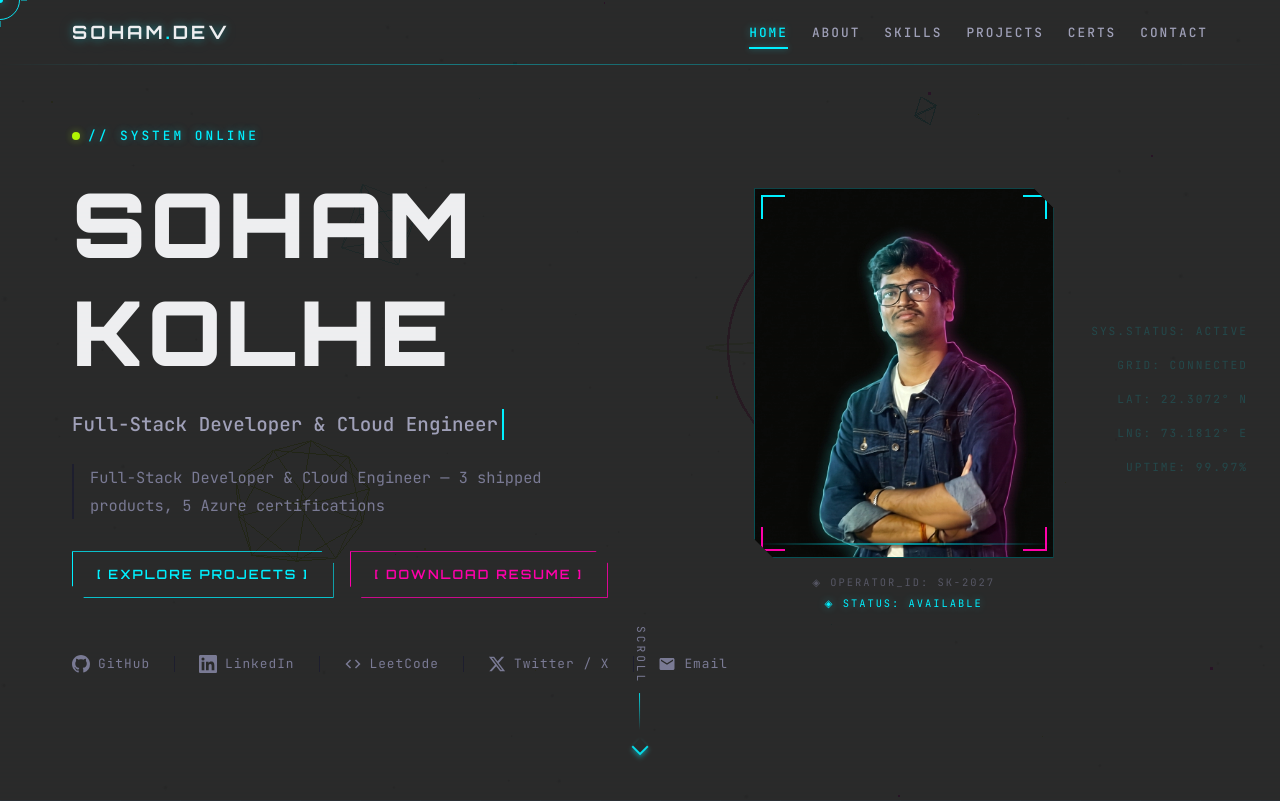
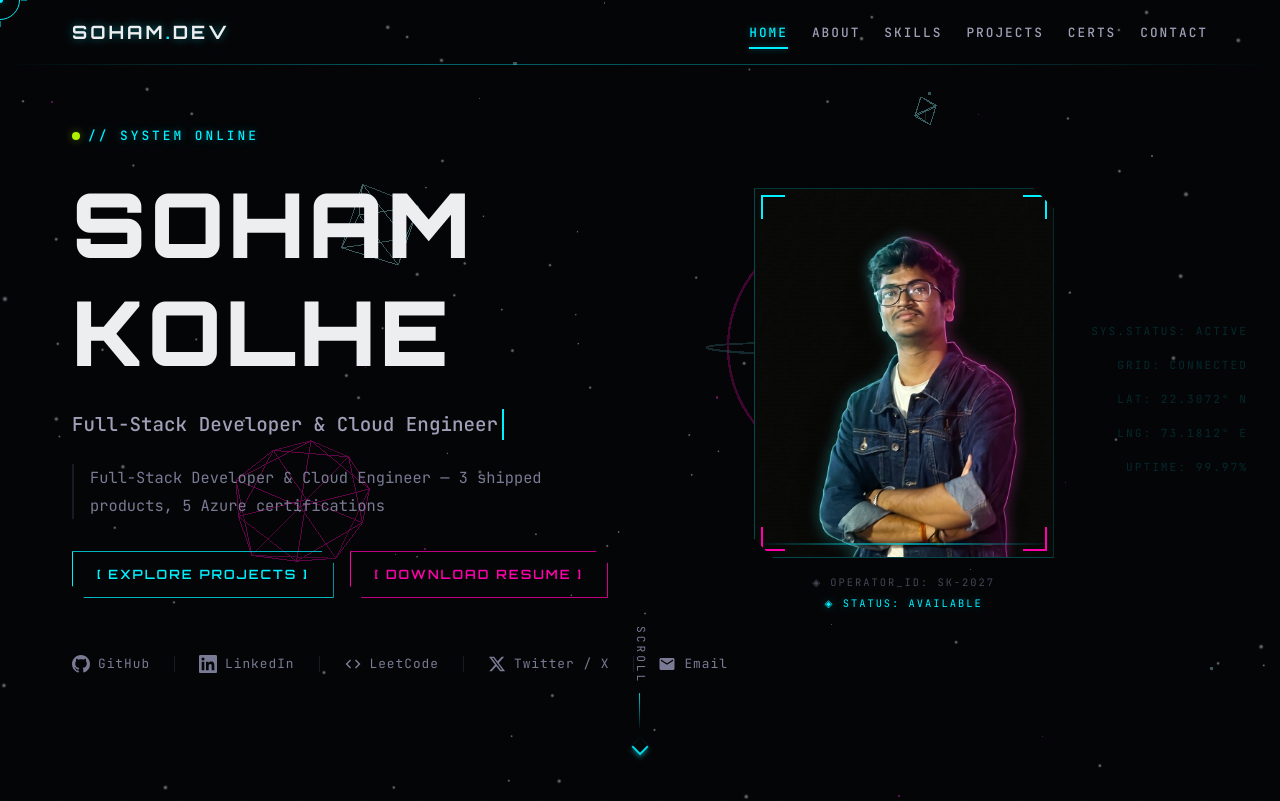
Before and after one commit to soham-kolhe/Soham.dev, a React (Vite) app: page / in a window 1280 px wide. Shown: the top 801 px of the page. Built offline with nearby package versions, Linux system fonts and the light colour scheme.

Commit message:
feat: update theme colors for improved aesthetics and consistency across components

```diff
--- a/index.html
+++ b/index.html
@@ -30,7 +30,7 @@
     <link href="https://fonts.googleapis.com/css2?family=JetBrains+Mono:ital,wght@0,100..800;1,100..800&family=Orbitron:wght@400..900&display=swap" rel="stylesheet" />
 
     <!-- Theme Color -->
-    <meta name="theme-color" content="#0D0D0D" />
+    <meta name="theme-color" content="#000000" />
   </head>
   <body>
     <div id="root"></div>
--- a/src/components/Background/CourierDrone.jsx
+++ b/src/components/Background/CourierDrone.jsx
@@ -8,8 +8,8 @@ const SECTION_COLORS = [
   '#00F0FF', // about: cyan
   '#FF00AA', // skills: magenta
   '#FF00AA', // projects: magenta
-  '#B8FF00', // certs: green
-  '#B8FF00', // contact: green
+  '#00F0FF', // certs: cyan
+  '#FF00AA', // contact: magenta
 ];
 
 export default function CourierDrone({ degraded }) {
--- a/src/components/Background/CyberpunkScene.jsx
+++ b/src/components/Background/CyberpunkScene.jsx
@@ -109,7 +109,7 @@ function FloatingShape({ position, geometry, color, speed = 1, reducedMotion })
           emissiveIntensity={0.65}
           wireframe
           transparent
-          opacity={0.6}
+          opacity={0.7}
         />
       </mesh>
     </Float>
@@ -135,7 +135,6 @@ function NeonParticles({ count = 100 }) {
     const colorOptions = [
       [0, 0.94, 1],     // cyan
       [1, 0, 0.67],     // magenta
-      [0.72, 1, 0],     // green
     ];
     for (let i = 0; i < count; i++) {
       const c = colorOptions[Math.floor(Math.random() * colorOptions.length)];
@@ -236,10 +235,10 @@ function DataSphere({ degraded, reducedMotion }) {
         <meshStandardMaterial
           color="#00F0FF"
           emissive="#00F0FF"
-          emissiveIntensity={degraded ? 0.45 : 0.3}
+          emissiveIntensity={degraded ? 0.5 : 0.6}
           wireframe
           transparent
-          opacity={degraded ? 0.5 : 0.3}
+          opacity={degraded ? 0.55 : 0.5}
         />
       </mesh>
       {/* Outer wireframe ring */}
@@ -248,9 +247,9 @@ function DataSphere({ degraded, reducedMotion }) {
         <meshStandardMaterial
           color="#FF00AA"
           emissive="#FF00AA"
-          emissiveIntensity={0.5}
+          emissiveIntensity={0.65}
           transparent
-          opacity={0.5}
+          opacity={0.6}
         />
       </mesh>
       {/* Second ring */}
@@ -258,11 +257,11 @@ function DataSphere({ degraded, reducedMotion }) {
         <mesh rotation={[Math.PI / 2, 0, 0]}>
           <torusGeometry args={[2.0, 0.015, 8, 32]} />
           <meshStandardMaterial
-            color="#B8FF00"
-            emissive="#B8FF00"
-            emissiveIntensity={0.4}
+            color="#00F0FF"
+            emissive="#00F0FF"
+            emissiveIntensity={0.55}
             transparent
-            opacity={0.3}
+            opacity={0.4}
           />
         </mesh>
       )}
@@ -348,15 +347,15 @@ function Scene({ degraded, reducedMotion }) {
   return (
     <group ref={groupRef}>
       {/* Depth Fog */}
-      <fog attach="fog" args={['#0D0D0D', 8, 25]} />
+      <fog attach="fog" args={['#000000', 8, 25]} />
 
       {/* Ambient and point lights */}
-      <ambientLight intensity={degraded ? 0.35 : 0.15} />
+      <ambientLight intensity={degraded ? 0.4 : 0.25} />
       <pointLight position={[5, 5, 5]} color="#00F0FF" intensity={1} distance={20} />
       {!degraded && (
         <>
           <pointLight position={[-5, 3, -5]} color="#FF00AA" intensity={0.8} distance={20} />
-          <pointLight position={[0, -3, 5]} color="#B8FF00" intensity={0.5} distance={15} />
+          <pointLight position={[0, -3, 5]} color="#00F0FF" intensity={0.5} distance={15} />
         </>
       )}
 
@@ -382,7 +381,7 @@ function Scene({ degraded, reducedMotion }) {
       {!degraded && (
         <>
           <FloatingShape position={[5, -1, -5]} geometry="torus" color="#FF00AA" speed={1.2} reducedMotion={reducedMotion} />
-          <FloatingShape position={[-3, -1, 2]} geometry="icosahedron" color="#B8FF00" speed={0.6} reducedMotion={reducedMotion} />
+          <FloatingShape position={[-3, -1, 2]} geometry="icosahedron" color="#FF00AA" speed={0.6} reducedMotion={reducedMotion} />
         </>
       )}
 
--- a/src/index.css
+++ b/src/index.css
@@ -5,19 +5,19 @@
 /* --- CSS Custom Properties (Design Tokens) --- */
 :root {
   /* Colors */
-  --color-void: #0D0D0D;
-  --color-deep: #0A0A0A;
-  --color-surface: #111111;
-  --color-card: #141419;
-  --color-card-hover: #1A1A24;
-  --color-section-alt: #0E0E14;
-  --color-border: #1E1E2E;
+  --color-void: #000000;
+  --color-deep: #000000;
+  --color-surface: #0a0a0a;
+  --color-card: #111111;
+  --color-card-hover: #151515;
+  --color-section-alt: #050505;
+  --color-border: #1a1a24;
   --color-border-glow: rgba(0, 240, 255, 0.15);
 
   /* Semi-transparent backgrounds (let 3D scene bleed through) */
-  --color-void-alpha: rgba(13, 13, 13, 0.88);
-  --color-deep-alpha: rgba(10, 10, 10, 0.90);
-  --color-section-alt-alpha: rgba(14, 14, 20, 0.88);
+  --color-void-alpha: rgba(10, 10, 14, 0.55);
+  --color-deep-alpha: rgba(10, 10, 14, 0.55);
+  --color-section-alt-alpha: rgba(10, 10, 14, 0.55);
 
   --color-cyan: #00F0FF;
   --color-cyan-dim: #00A5B0;
@@ -84,8 +84,8 @@
   --shadow-card-hover: 0 8px 40px rgba(0, 0, 0, 0.6), 0 0 20px var(--color-cyan-glow);
 
   /* Glassmorphism */
-  --glass-bg: rgba(13, 13, 13, 0.7);
-  --glass-bg-light: rgba(20, 20, 25, 0.6);
+  --glass-bg: rgba(0, 0, 0, 0.7);
+  --glass-bg-light: rgba(10, 10, 10, 0.6);
   --glass-blur: blur(12px);
   --glass-border: 1px solid rgba(0, 240, 255, 0.1);
 
@@ -129,7 +129,7 @@ body {
   font-weight: var(--fw-regular);
   line-height: var(--lh-normal);
   color: var(--color-text-primary);
-  background-color: transparent;
+  background-color: var(--color-void);
   overflow-x: hidden;
 }
 
```
